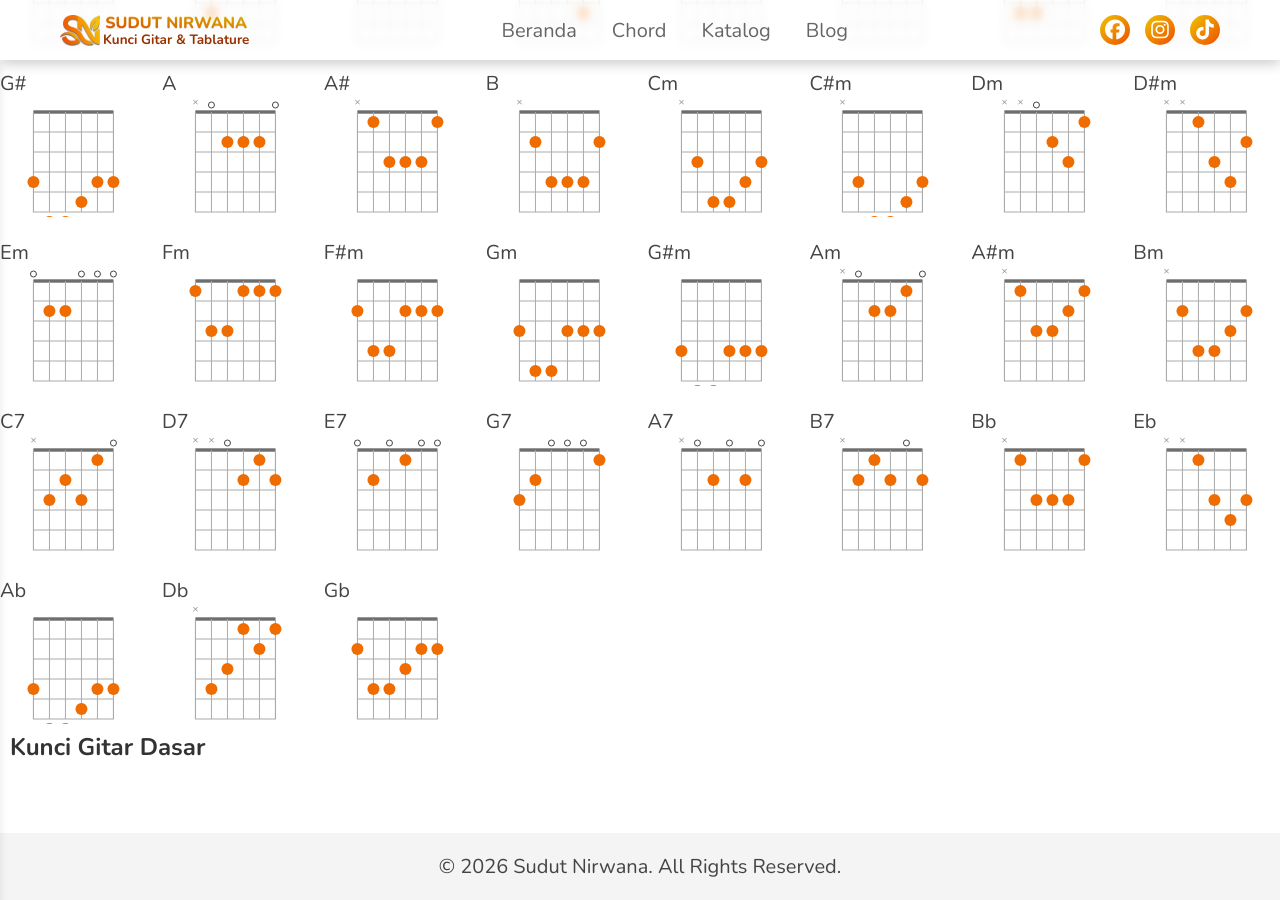
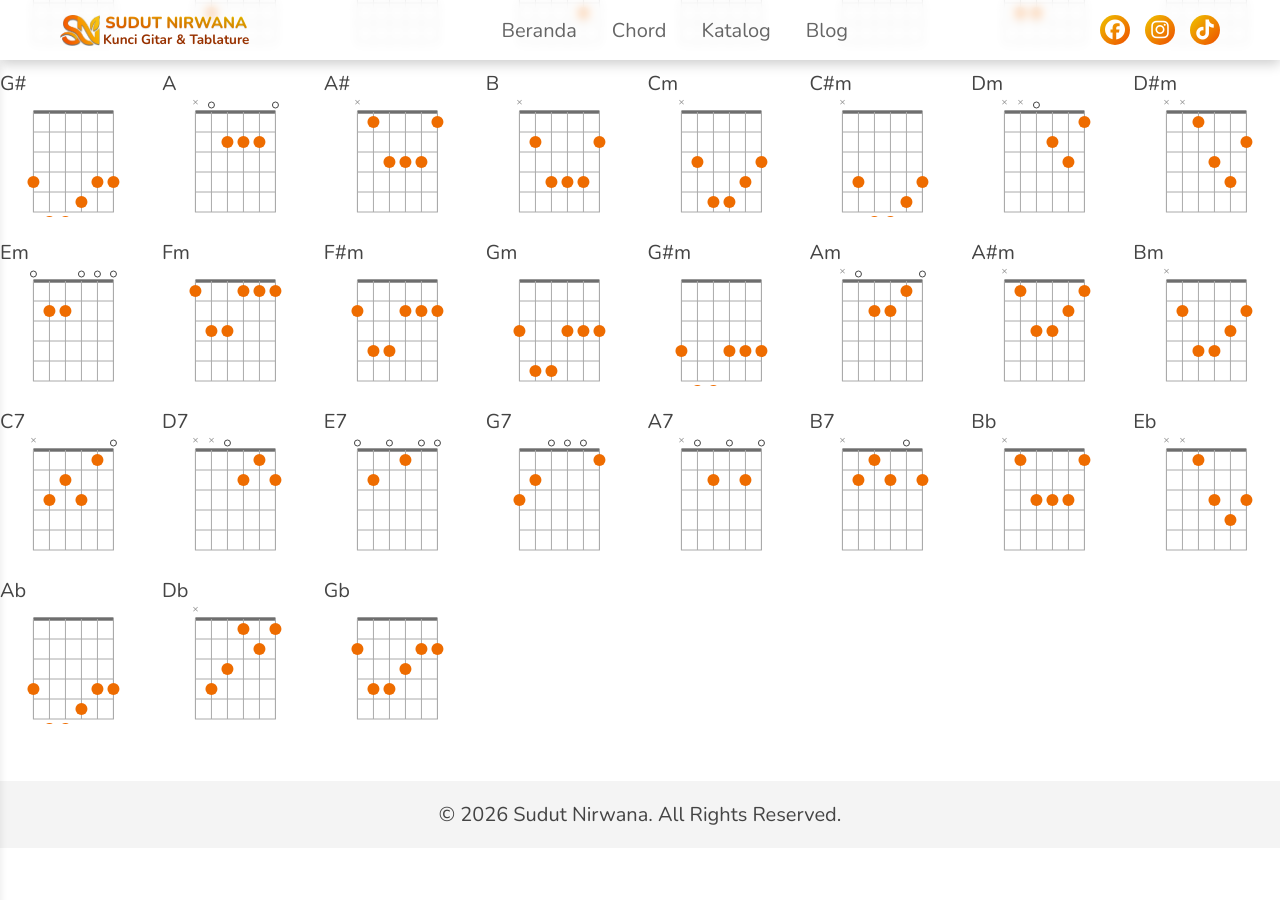
Before and after one commit to sudut-nirwana/sudut-nirwana-main, a Jekyll site: the page built from index.html, in a window 1280 px wide and 900 px high, scrolled down 2447 px. Built offline with Jekyll 4.4.1, drawn with Linux system fonts in a browser that asks for light colours; after the commit the page ends 3295 px from its top, so only the background shows below that.

Commit message:
Update default.html

```diff
--- a/_layouts/default.html
+++ b/_layouts/default.html
@@ -42,7 +42,6 @@
     <main id="main-content">
         {{ content }}
     </main>
-    {% include chord-tutorial-grid.html %}
 
     {% include footer.html %}
 
```
